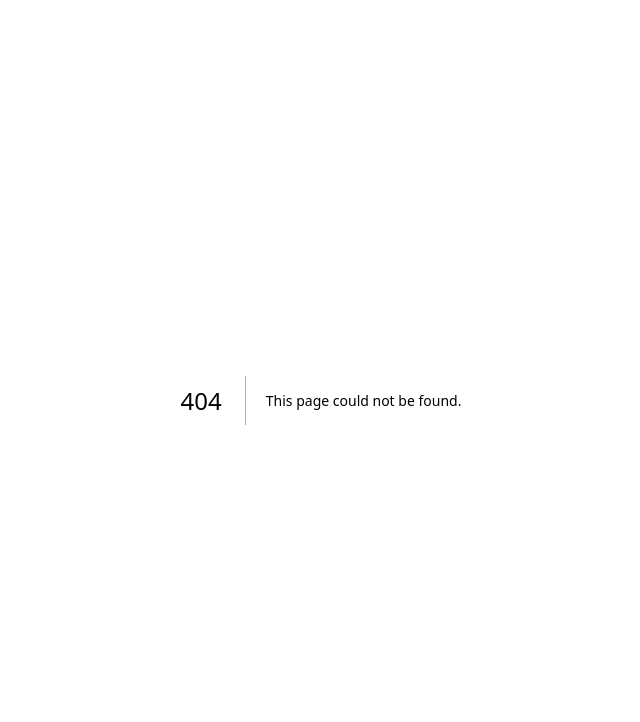
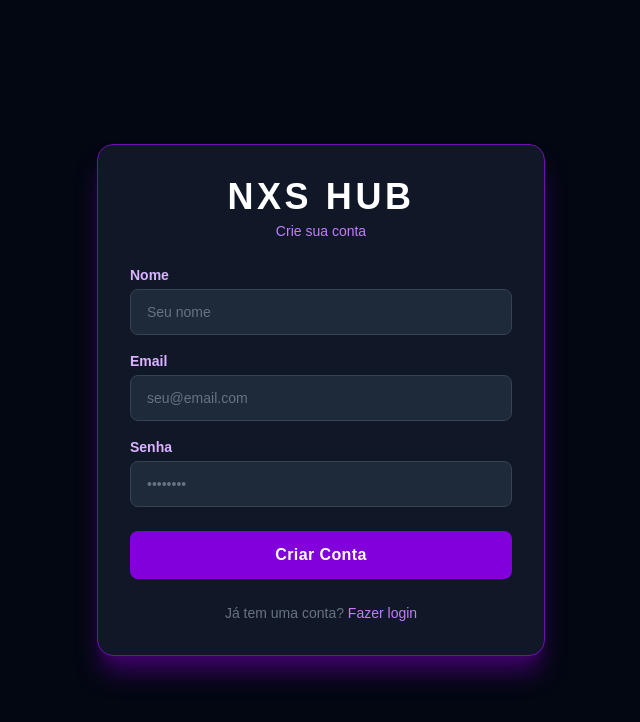
Before and after one commit to moriggiDev/E-commerce, a Next.js app in the folder client/: page /cadastro in a window 1280 px wide. Before the commit this address had no page. Shown: the top 722 px of the page, without its empty margins (319-959 px from the left). Built offline with nearby package versions, Linux system fonts and the light colour scheme.

Commit message:
adicionei promover admin na tela admin, no Contest função limpar carrinho

```diff
--- a/client/src/app/admin/page.tsx
+++ b/client/src/app/admin/page.tsx
@@ -23,6 +23,9 @@ interface Produto {
 }
 
 export default function AdminPage() {
+  const [emailAdmin, setEmailAdmin] = useState('');
+  const [mensagemAdmin, setMensagemAdmin] = useState('');
+  const [erroAdmin, setErroAdmin] = useState('');
   const [imagem, setImagem] = useState('');
   const [categoria, setCategoria] = useState('tecnologia');
   const [produtos, setProdutos] = useState<Produto[]>([]);
@@ -98,6 +101,28 @@ export default function AdminPage() {
       setProdutos(produtos.filter(p => p.id !== id));
     } catch (err) {
       router.push('/login');
+    }
+  }
+
+  async function promoverAdmin(e: React.FormEvent) {
+    e.preventDefault();
+    const token = getToken();
+    setMensagemAdmin('');
+    setErroAdmin('');
+
+    try {
+      await axios.post('http://localhost:3001/auth/promover-admin',
+        { email: emailAdmin },
+        { headers: { Authorization: `Bearer ${token}` } }
+      );
+      setMensagemAdmin(`${emailAdmin} agora é admin!`);
+      setEmailAdmin('');
+    } catch (err) {
+      if (axios.isAxiosError(err) && err.response?.status === 404) {
+        setErroAdmin('Usuário não encontrado.');
+      } else {
+        setErroAdmin('Erro ao promover usuário.');
+      }
     }
   }
 
@@ -181,6 +206,36 @@ export default function AdminPage() {
           </ul>
         </div>
 
+        <div className="bg-gray-900 rounded-2xl border border-purple-800 shadow-xl shadow-purple-950 p-6 flex flex-col gap-4">
+          <h2 className="text-xl font-bold text-purple-300">Promover para Admin</h2>
+
+          <form onSubmit={promoverAdmin} className="flex flex-col gap-3">
+            <input
+              placeholder="Email do usuário"
+              value={emailAdmin}
+              onChange={e => setEmailAdmin(e.target.value)}
+              className="bg-gray-800 text-white placeholder-gray-500 border border-gray-700 focus:border-purple-500 focus:outline-none rounded-lg px-4 py-3 text-sm transition-colors"
+            />
+
+            {erroAdmin && (
+              <p className="text-red-400 text-sm text-center bg-red-950 border border-red-800 rounded-lg px-4 py-2">
+                {erroAdmin}
+              </p>
+            )}
+
+            {mensagemAdmin && (
+              <p className="text-green-400 text-sm text-center bg-green-950 border border-green-800 rounded-lg px-4 py-2">
+                {mensagemAdmin}
+              </p>
+            )}
+
+            <button type="submit"
+              className="bg-purple-700 hover:bg-purple-600 active:bg-purple-800 text-white font-bold py-3 rounded-lg transition-colors cursor-pointer tracking-wide mt-2">
+              Promover para Admin
+            </button>
+          </form>
+        </div>
+
       </div>
     </main>
   );
--- /dev/null
+++ b/client/src/app/cadastro/page.tsx
@@ -0,0 +1,126 @@
+'use client'
+
+import { useState } from 'react';
+import axios from 'axios';
+import { useRouter, useSearchParams } from 'next/navigation';
+
+export default function CadastroPage() {
+    const [nome, setNome] = useState('');
+    const [email, setEmail] = useState('');
+    const [senha, setSenha] = useState('');
+    const [erro, setErro] = useState('');
+    const [sucesso, setSucesso] = useState('');
+    const router = useRouter();
+    const searchParams = useSearchParams();
+    const redirect = searchParams.get('redirect');
+
+   async function handleCadastro(e: React.FormEvent) {
+    e.preventDefault();
+    setErro('');
+    setSucesso('');
+
+    try {
+        await axios.post('http://localhost:3001/auth/cadastrar', {
+            nome,
+            email,
+            senha
+        });
+
+        // Login automático após cadastro
+        const resposta = await axios.post('http://localhost:3001/auth/login', {
+            email,
+            senha
+        });
+
+        document.cookie = `token=${resposta.data.token}; path=/; max-age=28800`;
+
+        setSucesso('Conta criada com sucesso! Redirecionando...');
+        setTimeout(() => router.push(redirect || '/'), 2000);
+
+    } catch (err: unknown) {
+        if (!axios.isAxiosError(err)) return;
+        if (err.response?.status === 409) {
+            setErro('Este email já está cadastrado.');
+        } else {
+            setErro('Erro ao criar conta. Tente novamente.');
+        }
+    }
+}
+
+    return (
+        <main className="min-h-screen bg-gray-950 flex items-center justify-center px-4">
+            <div className="w-full max-w-md bg-gray-900 rounded-2xl shadow-xl shadow-purple-950 border border-purple-800 p-8 flex flex-col gap-6">
+
+                <div className="text-center">
+                    <h1 className="text-4xl font-black tracking-widest text-white">NXS HUB</h1>
+                    <p className="text-purple-400 text-sm mt-1">Crie sua conta</p>
+                </div>
+
+                <form onSubmit={handleCadastro} className="flex flex-col gap-4">
+                    <div className="flex flex-col gap-1">
+                        <label className="text-purple-300 text-sm font-semibold">Nome</label>
+                        <input
+                            type="text"
+                            value={nome}
+                            onChange={e => setNome(e.target.value)}
+                            placeholder="Seu nome"
+                            className="bg-gray-800 text-white placeholder-gray-500 border border-gray-700 focus:border-purple-500 focus:outline-none rounded-lg px-4 py-3 text-sm transition-colors"
+                        />
+                    </div>
+
+                    <div className="flex flex-col gap-1">
+                        <label className="text-purple-300 text-sm font-semibold">Email</label>
+                        <input
+                            type="email"
+                            value={email}
+                            onChange={e => setEmail(e.target.value)}
+                            placeholder="seu@email.com"
+                            className="bg-gray-800 text-white placeholder-gray-500 border border-gray-700 focus:border-purple-500 focus:outline-none rounded-lg px-4 py-3 text-sm transition-colors"
+                        />
+                    </div>
+
+                    <div className="flex flex-col gap-1">
+                        <label className="text-purple-300 text-sm font-semibold">Senha</label>
+                        <input
+                            type="password"
+                            value={senha}
+                            onChange={e => setSenha(e.target.value)}
+                            placeholder="••••••••"
+                            className="bg-gray-800 text-white placeholder-gray-500 border border-gray-700 focus:border-purple-500 focus:outline-none rounded-lg px-4 py-3 text-sm transition-colors"
+                        />
+                    </div>
+
+                    {erro && (
+                        <p className="text-red-400 text-sm text-center bg-red-950 border border-red-800 rounded-lg px-4 py-2">
+                            {erro}
+                        </p>
+                    )}
+
+                    {sucesso && (
+                        <p className="text-green-400 text-sm text-center bg-green-950 border border-green-800 rounded-lg px-4 py-2">
+                            {sucesso}
+                        </p>
+                    )}
+
+                    <button
+                        type="submit"
+                        className="mt-2 bg-purple-700 hover:bg-purple-600 active:bg-purple-800 text-white font-bold py-3 rounded-lg transition-colors cursor-pointer tracking-wide"
+                    >
+                        Criar Conta
+                    </button>
+                </form>
+
+                <p className="text-center text-gray-500 text-sm">
+                    Já tem uma conta?{' '}
+                    <span
+                        onClick={() => router.push(`/login${redirect ? '?redirect=' + redirect : ''}`)}
+                        className="text-purple-400 hover:text-purple-300 cursor-pointer transition-colors"
+                    >
+                        Fazer login
+                    </span>
+                </p>
+
+            </div>
+        </main>
+    );
+}
--- a/client/src/app/carrinho/page.tsx
+++ b/client/src/app/carrinho/page.tsx
@@ -7,17 +7,27 @@ import { useState } from 'react';
 
 
 export default function CarrinhoPage() {
-    const { carrinho, removerProduto, total } = useCart();
+    const { carrinho, removerProduto, total, limparCarrinho } = useCart();
     const router = useRouter();
     const [finalizado, setFinalizado] = useState(false);
 
-    function finalizarPedido() {
-        setFinalizado(true);
-        setTimeout(() => {
-            router.push('/');
-        }, 3000);
-    }
+   function finalizarPedido() {
+    const token = document.cookie
+        .split(';')
+        .map(c => c.trim())
+        .find(c => c.startsWith('token='));
 
+    if (!token) {
+    router.push('/cadastro?redirect=/carrinho');
+    return;
+}
+
+    limparCarrinho();
+    setFinalizado(true);
+    setTimeout(() => {
+        router.push('/');
+    }, 3000);
+}
 
     return (
     <main className="min-h-screen bg-gray-950 text-white">
--- a/client/src/app/login/page.tsx
+++ b/client/src/app/login/page.tsx
@@ -20,8 +20,21 @@ export default function LoginPage() {
             senha
         });
 
-            document.cookie = `token=${resposta.data.token}; path=/; max-age=28800`;
+        const token = resposta.data.token;
+        document.cookie = `token=${token}; path=/; max-age=28800`;
+
+        const payload = JSON.parse(atob(token.split('.')[1]));
+
+        const params = new URLSearchParams(window.location.search);
+        const redirect = params.get('redirect');
+
+        if (redirect) {
+            router.push(redirect);
+        } else if (payload.role === 'admin') {
             router.push('/admin');
+        } else {
+            router.push('/');
+        }
 
     } catch (err) {
         setErro('Email ou senha inválidos.');
@@ -77,6 +90,17 @@ export default function LoginPage() {
           </button>
         </form>
 
+
+        <p className="text-center text-gray-500 text-sm">
+          Não tem uma conta?{' '}
+          <span
+            onClick={() => router.push('/cadastro')}
+            className="text-purple-400 hover:text-purple-300 cursor-pointer transition-colors"
+          >
+            Criar conta
+          </span>
+        </p>
+
       </div>
     </main>
   );
--- a/client/src/app/page.tsx
+++ b/client/src/app/page.tsx
@@ -33,20 +33,23 @@ export default function Home() {
   const router = useRouter();
 
   useEffect(() => {
+    const timer = setTimeout(() => {
       const params = new URLSearchParams();
       if (filtro) params.append('filtro', filtro);
       if (busca) params.append('busca', busca);
 
       const url = `http://localhost:3001/produtos${params.toString() ? '?' + params.toString() : ''}`;
       axios.get(url).then(res => setProdutos(res.data.produtos));
+    }, 400);
+
+    return () => clearTimeout(timer);
   }, [filtro, busca]);
-
 
 
   return (
     <main className="min-h-screen bg-gray-950">
       <Header onBusca={setBusca} />
-      <HeroSection />
+      {/* <HeroSection /> */}
       <Carousel />
 
       <div className="px-4 py-6 sm:px-6 sm:py-8 sm:max-w-6xl sm:mx-auto">
--- a/client/src/context/CartContext.tsx
+++ b/client/src/context/CartContext.tsx
@@ -13,6 +13,7 @@ interface CartContextType {
   carrinho: Produto[];
   adicionarProduto: (produto: Omit<Produto, 'quantidade'>) => void;
   removerProduto: (id: number) => void;
+  limparCarrinho: () => void;
   total: number;
 }
 
@@ -45,10 +46,14 @@ export function CartProvider({ children }: { children: React.ReactNode }) {
         setCarrinho(atual => atual.filter(p => p.id !== id));
     }
 
+    function limparCarrinho() {
+    setCarrinho([]);
+    }
+
     const total = carrinho.reduce((acc, p) => acc + p.preco * p.quantidade, 0);
 
     return (
-        <CartContext.Provider value={{ carrinho, adicionarProduto, removerProduto, total }}>
+        <CartContext.Provider value={{ carrinho, adicionarProduto, removerProduto, limparCarrinho, total }}>
             {children}
         </CartContext.Provider>
     );
```
Also changed, not shown: client/middleware.ts (renamed from client/src/middleware.ts), 2 other files (tests, documents, lock files or other folders). Lines whose indentation alone changed are shown as unchanged.
